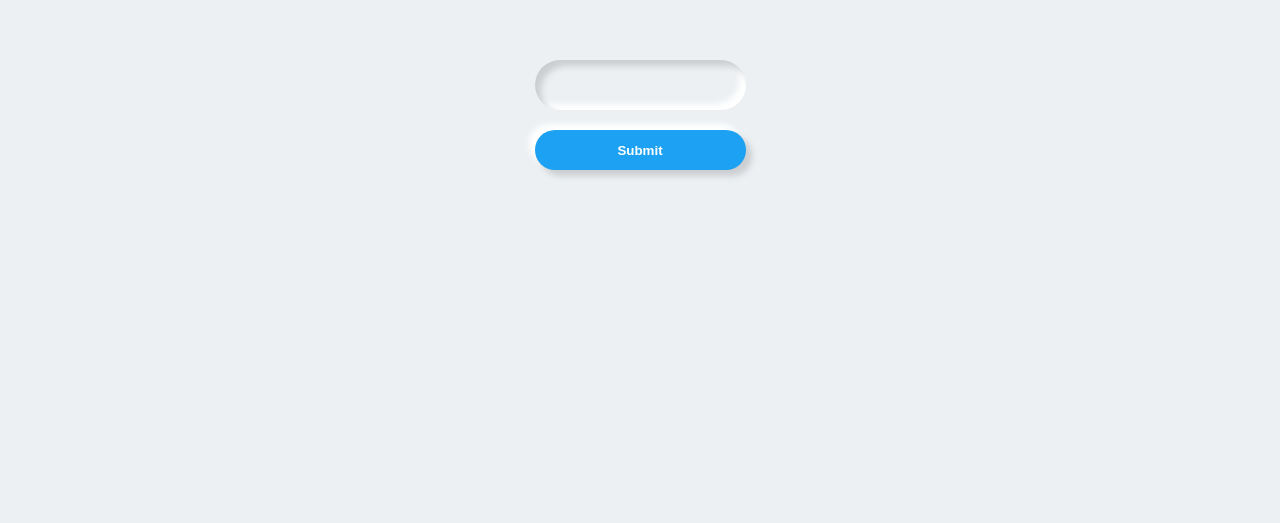
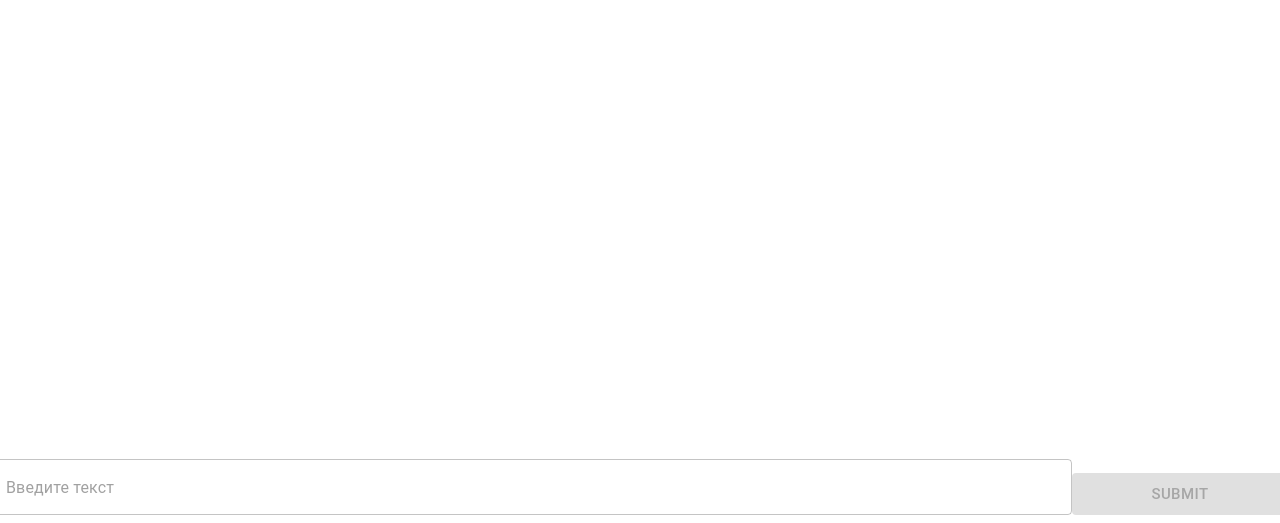
Before and after one commit to Justx112/firstreactapp, a React (Create React App) app: page / in a window 1280 px wide. Shown: the part 285-808 px from the top of the page. Built offline with nearby package versions, Linux system fonts and the light colour scheme.

Commit message:
create branch

```diff
--- a/package.json
+++ b/package.json
@@ -3,6 +3,9 @@
   "version": "0.1.0",
   "private": true,
   "dependencies": {
+    "@emotion/react": "^11.10.0",
+    "@emotion/styled": "^11.10.0",
+    "@mui/material": "^5.10.2",
     "@testing-library/jest-dom": "^5.16.5",
     "@testing-library/react": "^13.3.0",
     "@testing-library/user-event": "^13.5.0",
--- a/src/App.css
+++ b/src/App.css
@@ -1,120 +1,6 @@
-@import url('https://fonts.googleapis.com/css2?family=Poppins:wght@400;900&display=swap');
 
-input {
-  caret-color: red;
+#root {
+  height: 100vh;
+  margin: 0 0;
+  overflow: hidden;
 }
-
-body {
-  margin: 0;
-  width: 100vw;
-  height: 100vh;
-  background: #ecf0f3;
-  display: flex;
-  align-items: center;
-  text-align: center;
-  justify-content: center;
-  place-items: center;
-  overflow: hidden;
-  font-family: poppins;
-}
-
-.container {
-  position: relative;
-  width: 350px;
-  height: 500px;
-  border-radius: 20px;
-  padding: 40px;
-  box-sizing: border-box;
-  background: #ecf0f3;
-  box-shadow: 14px 14px 20px #cbced1, -14px -14px 20px white;
-}
-
-.brand-logo {
-  height: 100px;
-  width: 100px;
-  background: url("https://img.icons8.com/color/100/000000/twitter--v2.png");
-  margin: auto;
-  border-radius: 50%;
-  box-sizing: border-box;
-  box-shadow: 7px 7px 10px #cbced1, -7px -7px 10px white;
-}
-
-.brand-title {
-  margin-top: 10px;
-  font-weight: 900;
-  font-size: 1.8rem;
-  color: #1DA1F2;
-  letter-spacing: 1px;
-}
-
-.inputs {
-  text-align: left;
-  margin-top: 30px;
-}
-
-label,
-input,
-button {
-  display: block;
-  width: 100%;
-  padding: 0;
-  border: none;
-  outline: none;
-  box-sizing: border-box;
-}
-
-label {
-  margin-bottom: 4px;
-}
-
-label:nth-of-type(2) {
-  margin-top: 12px;
-}
-
-input::placeholder {
-  color: gray;
-}
-
-input {
-  background: #ecf0f3;
-  padding: 10px;
-  padding-left: 20px;
-  height: 50px;
-  font-size: 14px;
-  border-radius: 50px;
-  box-shadow: inset 6px 6px 6px #cbced1, inset -6px -6px 6px white;
-}
-
-button {
-  color: white;
-  margin-top: 20px;
-  background: #1DA1F2;
-  height: 40px;
-  border-radius: 20px;
-  cursor: pointer;
-  font-weight: 900;
-  box-shadow: 6px 6px 6px #cbced1, -6px -6px 6px white;
-  transition: 0.5s;
-}
-
-button:hover {
-  box-shadow: none;
-}
-
-a {
-  position: absolute;
-  font-size: 8px;
-  bottom: 4px;
-  right: 4px;
-  text-decoration: none;
-  color: black;
-  background: yellow;
-  border-radius: 10px;
-  padding: 2px;
-}
-
-h1 {
-  position: absolute;
-  top: 0;
-  left: 0;
-}
--- a/src/App.js
+++ b/src/App.js
@@ -1,53 +1,75 @@
 import { useState, useEffect } from 'react';
 import Message from './Message';
-import styles from './App.css';
+import Button from '@mui/material/Button';
+import TextField from '@mui/material/TextField';
+import Grid from '@mui/material/Unstable_Grid2'
+
+const getId = (array) => {
+  return array.length ? array[array.length - 1].id + 1 : 0
+}
 
 function App() {
   const [messageList, addMessage] = useState([]);
-  let textInput = "";
+  const [textInput, SetTextInput] = useState('');
 
   const handleSubmit = (event) => {
     event.preventDefault();
     addMessage(
       [...messageList,
       {
-        id: 0,
+        id: getId(messageList),
         autor: 'man',
         text: textInput,
       }]);
+    SetTextInput('');
   }
 
-  useEffect(()=>{
-    if (messageList[messageList.length - 1]?.autor === "man")
-    {
-      const delay = setInterval(()=>{
+  useEffect(() => {
+    if (messageList[messageList.length - 1]?.autor === "man") {
+      const delay = setInterval(() => {
         addMessage(
           [...messageList,
           {
-            id: 0,
+            id: getId(messageList),
             autor: 'robo',
             text: "Интересно",
           }])
-        }, 1500)
-        return () => clearInterval(delay)
+      }, 1500)
+      return () => clearInterval(delay)
     }
-    }, [messageList]);
+  }, [messageList]);
 
   const inputText = (event) => {
     event.preventDefault();
-    textInput = event.target.value;
+    SetTextInput(event.target.value)
   }
 
+
+
   return (
-    <div className={styles.container}>
-      <Message MessageList={messageList} />
+    <Grid
+      container
+      direction="column"
+      columnSpacing={2}
+      justifyContent="flex-end"
+      style={{
+        height: '100%',
+        overflow: 'none'
+      }}
+      wrap="nowrap">
+      <Message MessageList={messageList}/>
       <form onSubmit={handleSubmit}>
-        <label >
-          <input className={styles.inputs} onChange={inputText} />
-        </label>
-        <button className={styles.button}  type="submit">Submit</button>
+        <Grid
+          container
+          direction="row"
+          rowSpacing={2}
+          alignItems="flex-end"
+        >
+          <Grid xs={10}><TextField value={textInput} onChange={inputText} fullWidth id="outlined-basic" variant="outlined" placeholder="Введите текст" /></Grid>
+          <Grid xs={2}><Button size={"large"} variant="contained" fullWidth type="submit" disabled={!textInput}>Submit</Button></Grid>
+        </Grid>
       </form>
-    </div>
+    </Grid>
   );
 }
 
--- a/src/Message.js
+++ b/src/Message.js
@@ -1,15 +1,26 @@
+import List from '@mui/material/List';
+import Grid from '@mui/material/Unstable_Grid2'
+
 function Message(props) {
     let messageList = Array.from(props.MessageList)
-    return(
-        <div>
+    return (
+        <Grid
+            container
+            direction="column"
+            rowSpacing={2}
+            wrap="nowrap"
+            style={{overflow: 'auto'}}
+        >
             {messageList.map((item) => {
                 return (
                     <div key={item.id}>
-                        {item.text}
+                        <Grid xs={3} >
+                            <List style={{ textAlign: 'center' }} elevation={2} > {item.text} </List>
+                        </Grid>
                     </div>
                 )
             })}
-        </div>
+        </Grid>
     );
 }
 
--- a/src/index.css
+++ b/src/index.css
@@ -7,6 +7,10 @@ body {
   -moz-osx-font-smoothing: grayscale;
 }
 
+#root {
+  height: 100vh;
+}
+
 code {
   font-family: source-code-pro, Menlo, Monaco, Consolas, 'Courier New',
     monospace;
--- a/src/index.js
+++ b/src/index.js
@@ -7,7 +7,7 @@ import reportWebVitals from './reportWebVitals';
 const root = ReactDOM.createRoot(document.getElementById('root'));
 root.render(
   <React.StrictMode>
-    <App />
+    <App/>
   </React.StrictMode>
 );
 
```
Also changed, not shown: 1 other file (tests, documents, lock files or other folders).
